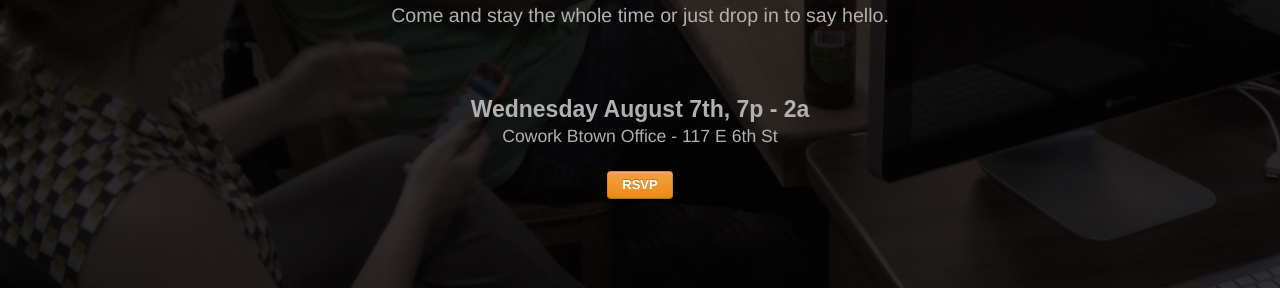
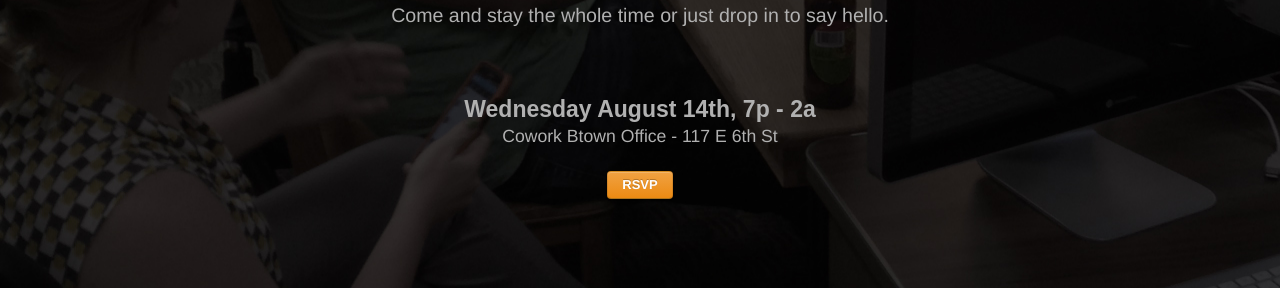
Before and after one commit to internetAaron/cowork-btown, a Jekyll site: the page built from nightowl.html, in a window 1280 px wide. Shown: the part 384-672 px from the top of the page. Built offline with Jekyll 4.4.1, drawn with Linux system fonts in a browser that asks for light colours; Markdown is read by kramdown in place of the engine named in the settings.

Commit message:
Added James and updated night owl.

```diff
--- a/index.html
+++ b/index.html
@@ -98,7 +98,7 @@ layout: default-home
 			<h3>Events</h3>
 
 			<h5>Wednesday Night Owls</h5>
-			<small>August 7th, 7:00 PM – 2:00 AM</small>
+			<small>August 14th, 7:00 PM – 2:00 AM</small>
 			<p><img src="images/site/night-owls-logo.jpg" alt="Night Owls"></p>
 			<p>Stop by after work for a night of nerd! Cowork Btown will have unlimited beer, pizza, music, and camaraderie. Take the opportunity to share what you’ve been working on, learn more about Bloomington happenings, and/or tackle a side project.</p>
 			<p><a href="http://www.formstack.com/forms/?1498820-dbLnXJ2ISr" class="btn primary">RSVP</a></p>
@@ -155,7 +155,9 @@ layout: default-home
 			<h5>Front-End Developer at Kloudless</h5>
 	  </div>
 	  <div class="three columns">
-
+	    <img src="images/coworkers/james.jpg" alt="James">
+			<h3><a href="http://www.linkedin.com/profile/view?id=11777853&trk=nav_responsive_tab_profile">James Capo</a></h3>
+			<h5>VP at Access Intelligence</h5>
 	  </div>
 	</div>
 
--- a/nightowl.html
+++ b/nightowl.html
@@ -19,7 +19,7 @@ layout: default-no-header
 
 
 
-      <h4>Wednesday August 7th, 7p - 2a</h4>
+      <h4>Wednesday August 14th, 7p - 2a</h4>
       <p><small><a href="">Cowork Btown Office - 117 E 6th St</a></small></p>
       <p><a href="http://www.formstack.com/forms/?1498820-dbLnXJ2ISr" class="btn primary">RSVP</a></p>
 
```
Also changed, not shown: images/coworkers/james.jpg (added), 6 other files.
